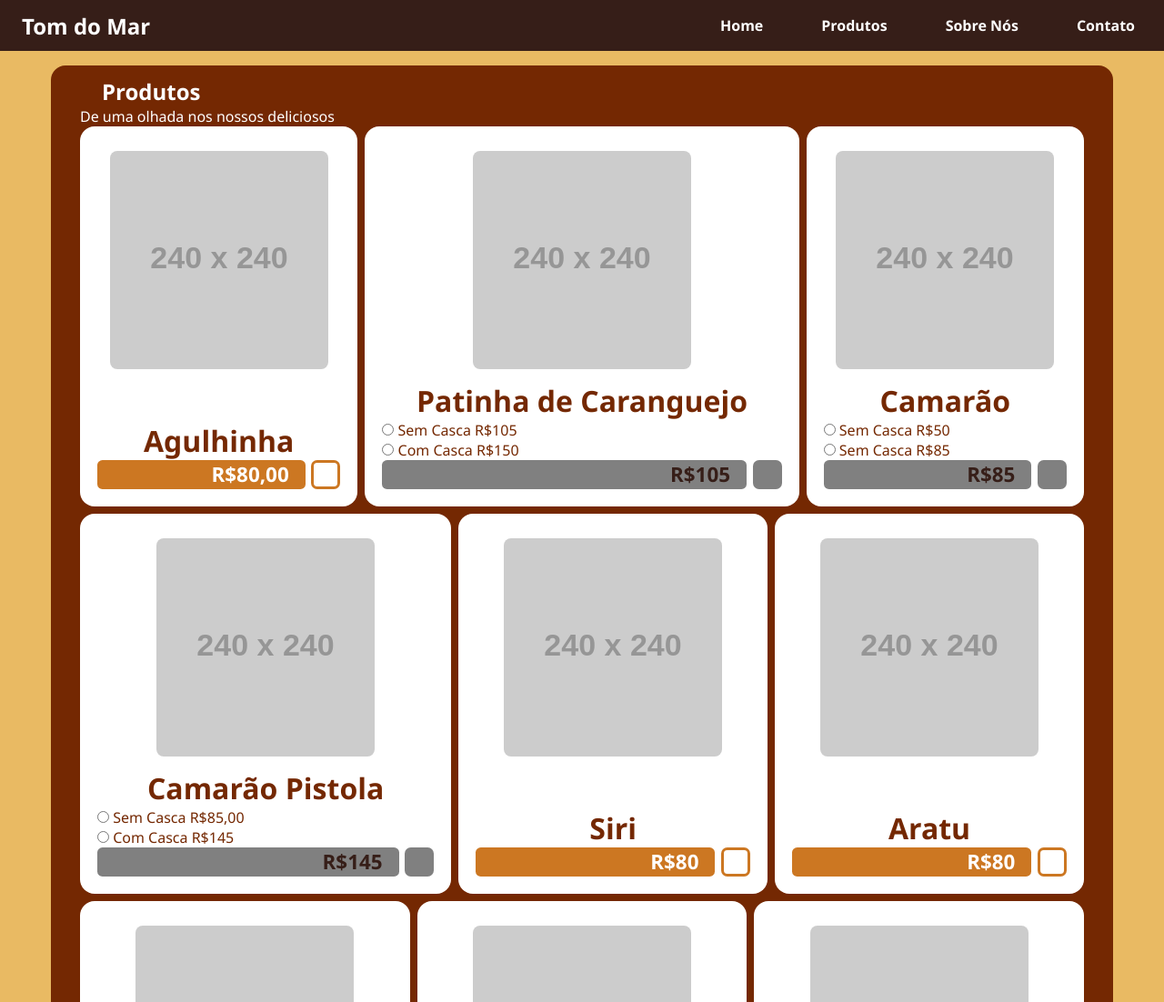
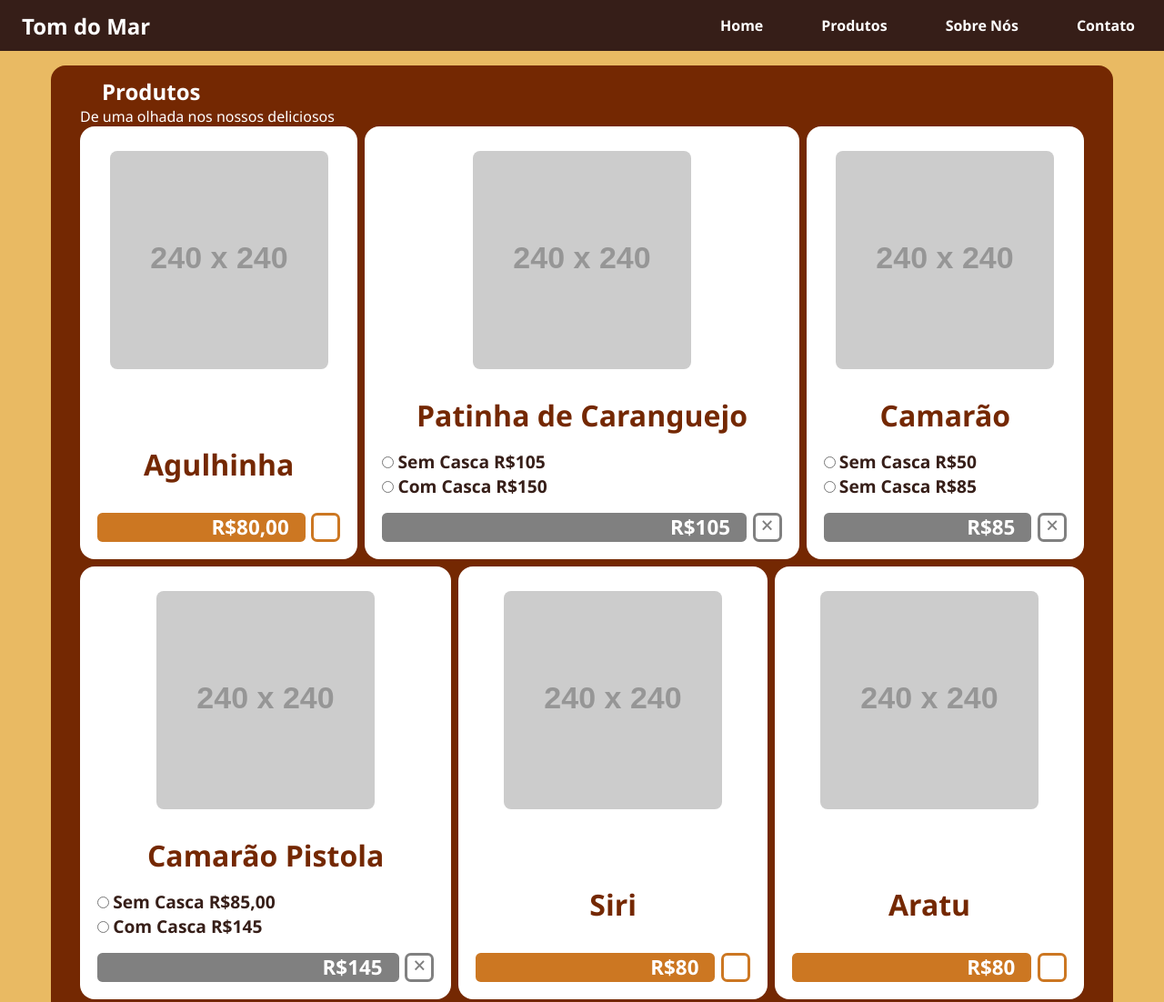
Before and after one commit to Zokyn/Web-Order-Manager, a plain HTML site: page products.html in a window 1280 px wide. Shown: the top 1102 px of the page at 91% size. Drawn offline with Linux system fonts and the light colour scheme; placeholder pictures from the web are drawn by us.

Commit message:
feat: adicionado classe as labels de suboption e regra de estilos

```diff
--- a/products.html
+++ b/products.html
@@ -69,10 +69,10 @@
                                 name="subitem"
                                 data-price="105,00"
                                 value="sem-casca" />
-                            <label>
+                            <label class="select-item sub-option-label">
                                 Sem Casca
+                                <span>R$105</span>
                             </label>
-                            R$105
                         </li>
                         <li>
                             <input
@@ -80,10 +80,10 @@
                                 name="subitem"
                                 data-price="150,00"
                                 value="sem-casca" />
-                            <label>
+                            <label class="select-item sub-option-label">
                                 Com Casca
+                                <span>R$150</span>
                             </label>
-                            R$150
                         </li>
                     </ul>
                     <label class="select-item-label">R$105</label>
@@ -105,10 +105,10 @@
                                 name="subitem"
                                 data-price="50,00"
                                 value="sem-casca" />
-                            <label>
+                            <label class="select-item sub-option-label">
                                 Sem Casca
+                                <span>R$50</span>
                             </label>
-                            R$50
                         </li>
                         <li>
                             <input
@@ -116,10 +116,11 @@
                                 name="subitem"
                                 data-price="85,00"
                                 value="sem-casca" />
-                            <label>
+                            <label class="select-item sub-option-label">
                                 Sem Casca
+                                <span>R$85</span>
                             </label>
-                            R$85
+
                         </li>
                     </ul>
                     <label class="select-item-label">R$85</label>
@@ -141,10 +142,10 @@
                                 name="subitem"
                                 data-price="85,00"
                                 value="sem-casca" />
-                            <label>
+                            <label class="select-item sub-option-label">
                                 Sem Casca
+                                <span>R$85,00</span>
                             </label>
-                            R$85,00
                         </li>
                         <li>
                             <input
@@ -152,10 +153,10 @@
                                 name="subitem"
                                 data-price="145,00"
                                 value="com-casca" />
-                            <label>
+                            <label class="select-item sub-option-label">
                                 Com Casca
+                                <span>R$145</span>
                             </label>
-                            R$145
                         </li>
                     </ul>
                     <label class="select-item-label">R$145</label>
--- a/style.css
+++ b/style.css
@@ -127,6 +127,7 @@ ul.products-list>li {
     color: var(--chestnut);
     flex-grow: 1;
     cursor: pointer;
+    row-gap: 1em;
 }
 
 ul.products-list>li>figure {
@@ -177,6 +178,11 @@ ul.products-list>li>input[type="checkbox"] {
     border-radius: 0.5em;
     position: relative;
 }
+ul.products-list>li label.sub-option-label{
+    font-weight: 600;
+    font-size: 1.2em;
+    color: var(--brown);
+}
 ul.products-list>li:hover  {
     background-color: #e9ba63bb;
     transition: all ease-in-out 0.5s;
@@ -207,9 +213,13 @@ ul.products-list>li.unable input[type="checkbox"]::after {
     position: absolute;
     color: grey;
     font-size: 1.2em;
-    top: 50%;
+    top: 42%;
     left: 50%;
     transform: translate(-50%, -50%);
+}
+ul.products-list>li.unable input[type="checkbox"] {
+    background-color: white;
+    border: solid grey 3px;
 }
 ul.products-list>li:hover:not(.unable) input[type="checkbox"] {
     height: 32px;
@@ -221,12 +231,8 @@ ul.products-list>li:not(.unable) input[type="checkbox"]:active  {
     background-color: var(--chestnut);
 }
 ul.products-list>li.unable label.select-item-label {
-    color: var(--brown);
+    color: white;
     background-color: grey;
-}
-ul.products-list>li.unable input[type="checkbox"] {
-    background-color: grey;
-    border: solid grey 3px;
 }
 ul.products-list>li.selected {
     background-color: #e9ba635d;
```
